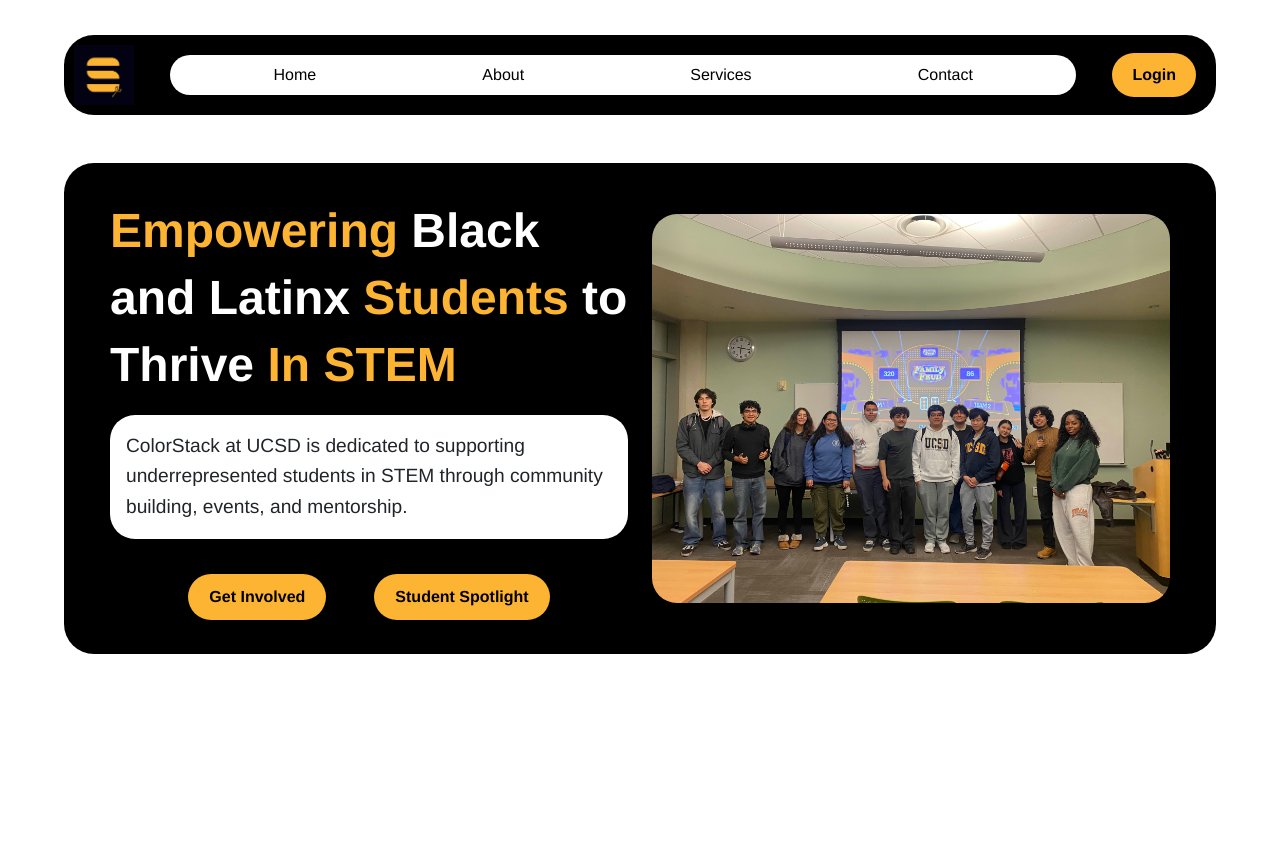
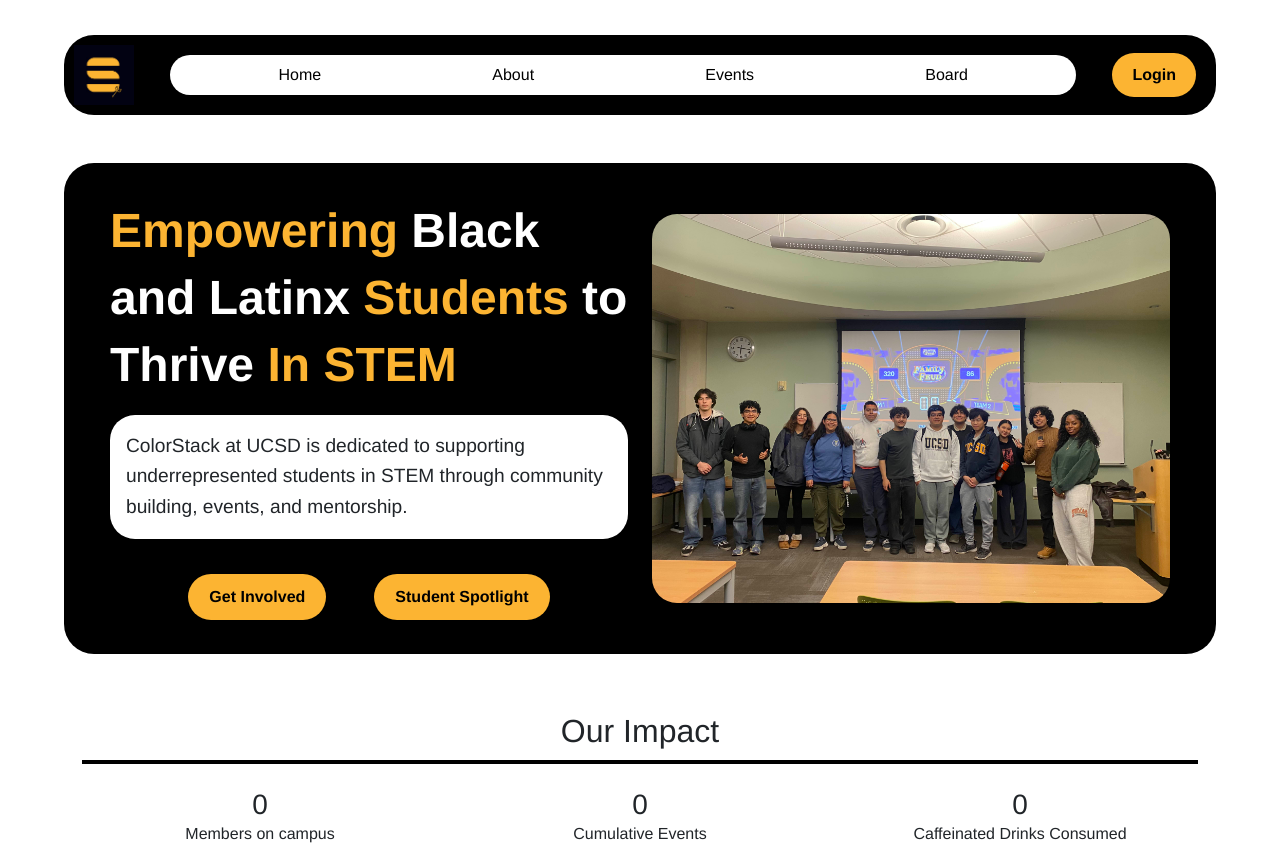
Before and after one commit to Ffranco08/color_stack_website, a Flask app: page / in a window 1280 px wide. Before the commit the page ends 654 px from the top, so only its background shows below. Run offline with Flask 3, Linux system fonts and the light colour scheme; some libraries are stand-ins or nearby versions.

Commit message:
Impact Design Complete

```diff
--- a/static/styles.css
+++ b/static/styles.css
@@ -1,8 +1,10 @@
 /* Global setting for the entire page */
 * {
     font-family: 'New Courier', Helvetica, Arial, sans-serif !important;
+    margin-bottom: 0 !important;
 }
 
+/* Style for the nav bar */
 /* Style for the large outer oval around the whole nav bar */
 nav {
     text-align: center;
@@ -48,7 +50,7 @@
 /* Links styling */
 .nav-list a {
     padding: 5px;
-    border-radius: 15px; /* Smaller oval shape */
+    border-radius: 15px;
     text-decoration: none;
     color: #000000;
     font-size: 16px;
@@ -57,7 +59,7 @@
 
 /* Hover effect */
 .nav-list a:hover {
-    background-color: #FCB432; /* Darker shade for hover effect */
+    background-color: #FCB432;
     border-radius: 15px;
     color: #FFFFFF;
     padding: 5px;
@@ -74,7 +76,7 @@
 
 .login-button a {
     text-decoration: none; /* Ensure no underline on the link inside .login-button */
-    color: inherit; /* Inherit the text color from parent */
+    color: inherit;
 }
 
 .nav-image {
@@ -82,6 +84,7 @@
     height: 60px;
 }
 
+/* Hero Section Styling */
 .hero-section {
     padding: 10px;
     width: 90%;
@@ -89,7 +92,7 @@
     background-color: #000;
     color: white;
     border-radius: 30px;
-    margin: 0 auto;
+    margin: 0px auto; /* Center the hero section */
   }
 
 .container-fluid {
@@ -153,3 +156,39 @@
     text-transform: none; /* Remove uppercase */
     font-weight: bold;
 }
+
+/* Impact Stats Section Styling */
+.impact-stats-section {
+    padding: 10px 0; /* Just some top and bottom padding */
+    margin: 0px auto;
+}
+
+.section-title {
+    border-bottom: 4px solid #000; /* Black line below */
+    padding-bottom: 10px; /* Optional: Adds some space between text and line */
+}
+
+.stats-container {
+    display: flex;
+    justify-content: space-around;
+    gap: 30px;
+}
+
+.stat-item {
+    font-size: 1.5rem;
+    font-weight: bold;
+    color: black;
+    text-align: center;
+}
+
+/* Adjust for smaller screens */
+@media (max-width: 768px) {
+    .stats-container {
+        flex-direction: column;
+        align-items: center;
+    }
+
+    .stat-item {
+        margin-bottom: 20px;
+    }
+}
--- a/templates/home.html
+++ b/templates/home.html
@@ -18,8 +18,8 @@
             <ul class="nav-list list-unstyled mb-0 justify-content-center">
                 <li class="mx-2"><a href="#" class="text-decoration-none">Home</a></li>
                 <li class="mx-2"><a href="#" class="text-decoration-none">About</a></li>
-                <li class="mx-2"><a href="#" class="text-decoration-none">Services</a></li>
-                <li class="mx-2"><a href="#" class="text-decoration-none">Contact</a></li>
+                <li class="mx-2"><a href="#" class="text-decoration-none">Events</a></li>
+                <li class="mx-2"><a href="#" class="text-decoration-none">Board</a></li>
             </ul>
 
             <!-- Login Button -->
@@ -58,6 +58,30 @@
         </div>
     </div>
 
+    <!-- New Impact Stats Section -->
+    <div class="impact-stats-section mt-5">
+        <div class="container">
+            <!-- Impact Heading with a bottom border -->
+            <h2 class="section-title text-center mb-4">Our Impact</h2>
+
+            <!-- Stats container -->
+            <div class="row justify-content-center">
+                <div class="col-12 col-sm-6 col-md-4 text-center">
+                    <h3 id="member-count">0</h3>
+                    <p>Members on campus</p>
+                </div>
+                <div class="col-12 col-sm-6 col-md-4 text-center">
+                    <h3 id="event-count">0</h3>
+                    <p>Cumulative Events</p>
+                </div>
+                <div class="col-12 col-sm-6 col-md-4 text-center">
+                    <h3 id="coffee-count">0</h3>
+                    <p>Caffeinated Drinks Consumed</p>
+                </div>
+            </div>
+        </div>
+    </div>
+
     <!-- Link to locally stored Bootstrap JS -->
     <script src="{{ url_for('static', filename='js/bootstrap.min.js') }}"></script>
 </body>
```
